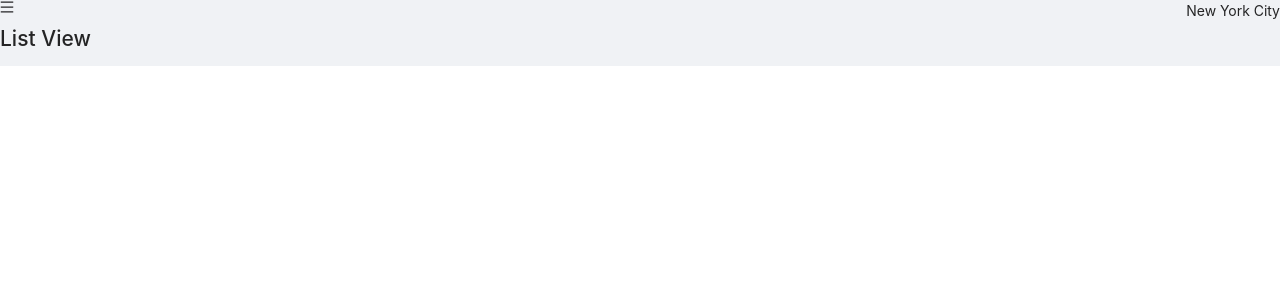
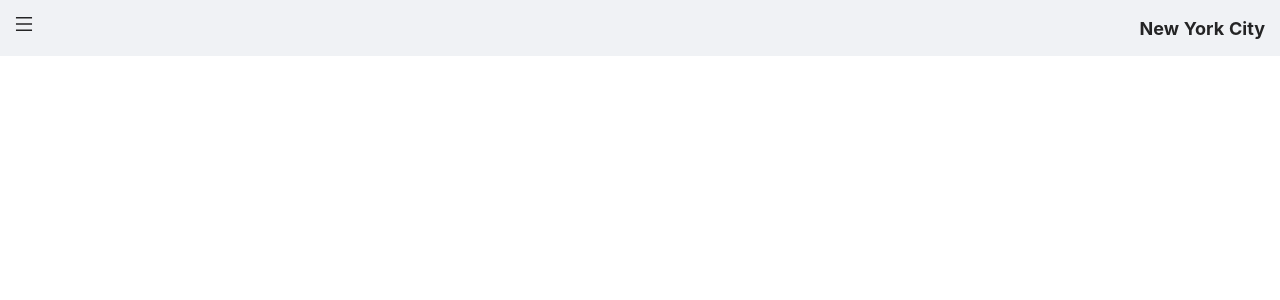
Before and after one commit to Lrajoo/mappy-frontend, a React (Create React App) app: page /list in a window 1280 px wide. Shown: the top 300 px of the page. Built offline with nearby package versions, Linux system fonts and the light colour scheme.

Commit message:
Added Google Maps to Map Page

```diff
--- /dev/null
+++ b/src/components/Header/Header.tsx
@@ -0,0 +1,26 @@
+import React from "react";
+import { Col, Row } from "antd";
+import { MenuOutlined } from "@ant-design/icons";
+
+export interface HeaderProps {
+  toggleSidebarView: (collapsed: boolean) => void;
+}
+
+const Header = (props: HeaderProps) => {
+  return (
+    <Row style={{ padding: "15px", height: "7vh" }}>
+      <Col span={12}>
+        <Row justify="start">
+          <MenuOutlined style={{ fontSize: "18px" }} onClick={() => props.toggleSidebarView(false)} />
+        </Row>
+      </Col>
+      <Col span={12}>
+        <Row justify="end" style={{ fontSize: "18px", fontWeight: "bold" }}>
+          New York City
+        </Row>
+      </Col>
+    </Row>
+  );
+};
+
+export default Header;
--- a/src/pages/ListPage/ListPage.tsx
+++ b/src/pages/ListPage/ListPage.tsx
@@ -1,6 +1,7 @@
 import React, { useState } from "react";
 import { Col, Row, Layout } from "antd";
 import { MenuOutlined } from "@ant-design/icons";
+import Header from "../../components/Header/Header";
 import Sidebar from "../../components/Sider/Sidebar";
 import "./ListPage.css";
 
@@ -16,25 +17,7 @@ const ListPage = () => {
     <Layout>
       <Sidebar collapsed={sidebarCollapsed} toggleSidebarView={toggleSidebarView} />
       <Content>
-        <Row>
-          <Col span={24}>
-            <Row>
-              <Col span={12}>
-                <Row justify="start">
-                  <MenuOutlined onClick={() => toggleSidebarView(false)} />
-                </Row>
-              </Col>
-              <Col span={12}>
-                <Row justify="end">New York City</Row>
-              </Col>
-            </Row>
-            <Row>
-              <Col>
-                <h1>List View</h1>
-              </Col>
-            </Row>
-          </Col>
-        </Row>
+        <Header toggleSidebarView={toggleSidebarView} />
       </Content>
     </Layout>
   );
--- a/src/pages/MapPage/MapPage.tsx
+++ b/src/pages/MapPage/MapPage.tsx
@@ -1,12 +1,12 @@
 import React, { useState } from "react";
 import { Col, Row, Layout, Button } from "antd";
 import { MenuOutlined, CloseOutlined } from "@ant-design/icons";
+import { GoogleMap, LoadScript, Marker } from "@react-google-maps/api";
+import Header from "../../components/Header/Header";
 import Sidebar from "../../components/Sider/Sidebar";
 import "./MapPage.css";
 
-const { Sider, Content } = Layout;
-
-// import { GoogleMap, LoadScript, Marker } from "@react-google-maps/api";
+const { Content } = Layout;
 
 const MapPage = () => {
   const [sidebarCollapsed, setSidebarCollapsed] = useState(true);
@@ -15,60 +15,39 @@ const MapPage = () => {
     setSidebarCollapsed(collapsed);
   };
 
+  const center = {
+    lat: 40.754932,
+    lng: -73.984016,
+  };
+
+  // const position = {
+  //   lat: 40.7128,
+  //   lng: 74.006,
+  // };
+
   return (
     <Layout>
       <Sidebar collapsed={sidebarCollapsed} toggleSidebarView={toggleSidebarView} />
       <Content>
-        <Row>
-          <Col span={24}>
-            <Row>
-              <Col span={12}>
-                <Row justify="start">
-                  <MenuOutlined onClick={() => toggleSidebarView(false)} />
-                </Row>
-              </Col>
-              <Col span={12}>
-                <Row justify="end">New York City</Row>
-              </Col>
-            </Row>
-            <Row>
-              <Col>
-                <h1>Map View</h1>
-              </Col>
-            </Row>
-          </Col>
-        </Row>
+        <Header toggleSidebarView={toggleSidebarView} />
+        <LoadScript googleMapsApiKey="">
+          <GoogleMap
+            mapContainerStyle={{ width: "100vw", height: "93vh" }}
+            center={center}
+            zoom={13}
+            options={{
+              fullscreenControl: false,
+              mapTypeControl: false,
+              streetViewControl: false,
+              zoomControlOptions: { position: 6.0 },
+            }}
+          >
+            {/* <Marker position={position} /> */}
+          </GoogleMap>
+        </LoadScript>
       </Content>
     </Layout>
   );
 };
 
 export default MapPage;
-
-// const MapView = () => {
-//   const containerStyle = {
-//     width: "400px",
-//     height: "400px",
-//   };
-
-//   const center = {
-//     lat: -3.745,
-//     lng: -38.523,
-//   };
-
-//   const position = {
-//     lat: -3.745,
-//     lng: -38.523,
-//   };
-
-//   return (
-//     <>
-//       <h1>Map View</h1>
-//       <LoadScript googleMapsApiKey="AIzaSyCnUNg45EPh0XpuM39m8yrjIU1VGVOhH-8">
-//         <GoogleMap mapContainerStyle={containerStyle} center={center} zoom={10}>
-//           <Marker position={position} />
-//         </GoogleMap>
-//       </LoadScript>
-//     </>
-//   );
-// };
--- a/src/pages/SearchPage/SearchPage.tsx
+++ b/src/pages/SearchPage/SearchPage.tsx
@@ -1,6 +1,7 @@
 import React, { useState } from "react";
 import { Col, Row, Layout } from "antd";
 import { MenuOutlined } from "@ant-design/icons";
+import Header from "../../components/Header/Header";
 import Sidebar from "../../components/Sider/Sidebar";
 import "./SearchPage.css";
 
@@ -16,18 +17,7 @@ const SearchPage = () => {
     <Layout>
       <Sidebar collapsed={sidebarCollapsed} toggleSidebarView={toggleSidebarView} />
       <Content>
-        <Row>
-          <Col span={24}>
-            <Row justify="start">
-              <MenuOutlined onClick={() => toggleSidebarView(false)} />
-            </Row>
-            <Row>
-              <Col>
-                <h1>Search View</h1>
-              </Col>
-            </Row>
-          </Col>
-        </Row>
+        <Header toggleSidebarView={toggleSidebarView} />
       </Content>
     </Layout>
   );
```
